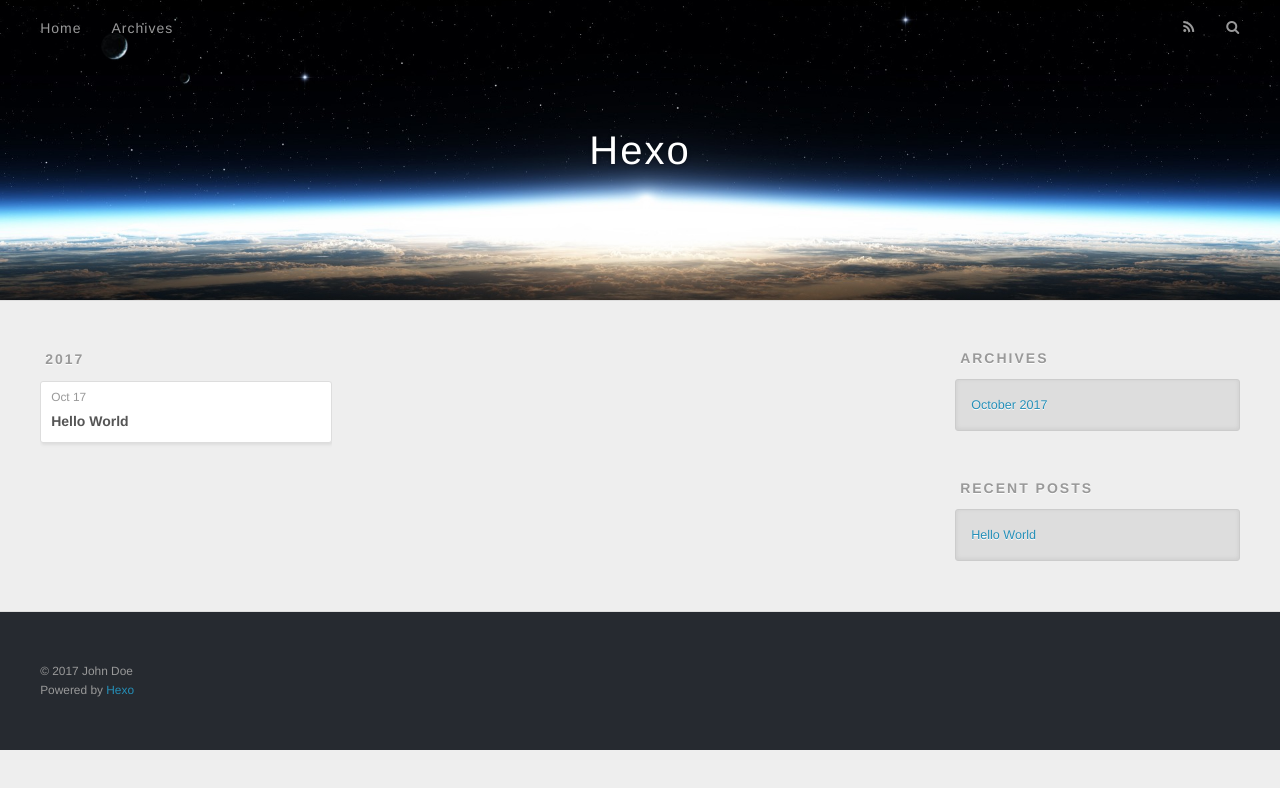
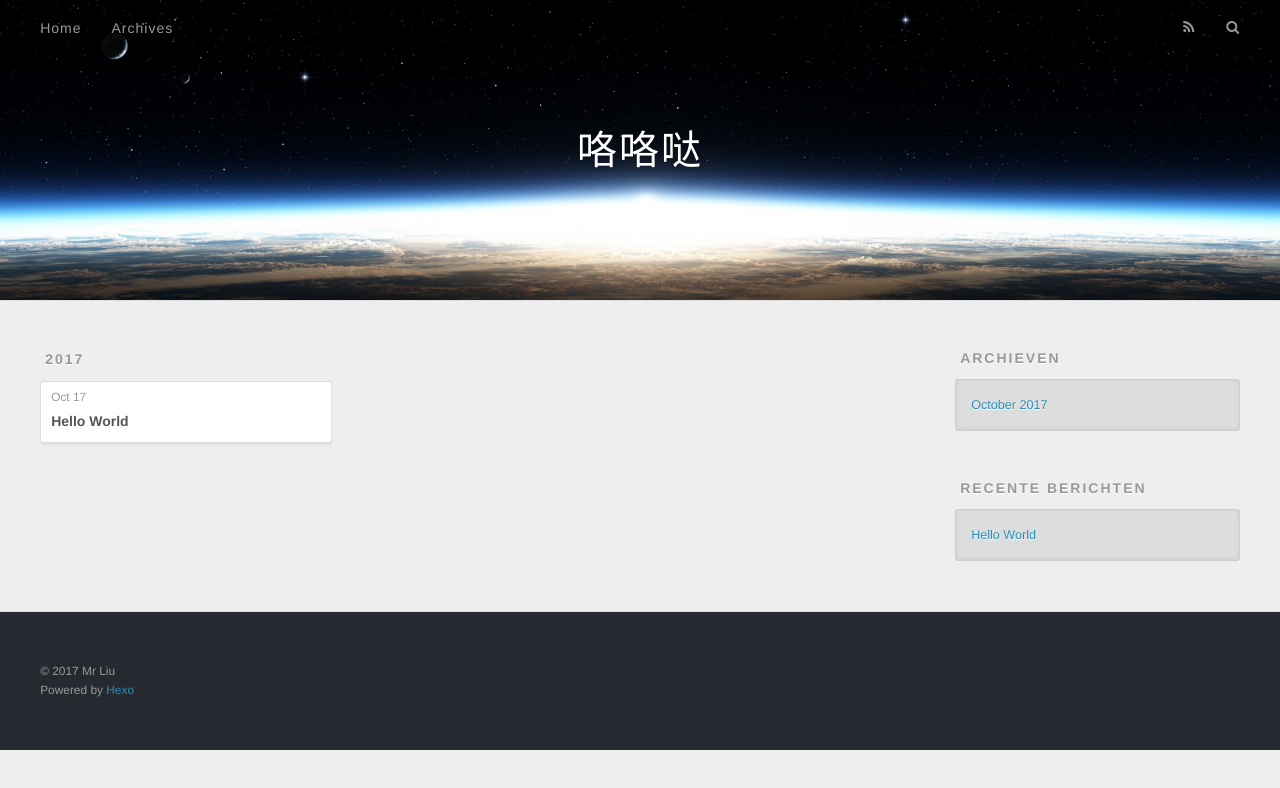
Before and after one commit to ForIos/ForIos.github.io, a plain HTML site: page archives/2017/10/index.html in a window 1280 px wide. Drawn offline with nearby package versions, Linux system fonts and the light colour scheme.

Commit message:
Site updated: 2017-10-17 15:00:10

```diff
--- a/archives/2017/10/index.html
+++ b/archives/2017/10/index.html
@@ -3,16 +3,17 @@
 <head>
   <meta charset="utf-8">
 
-  <title>Archives: 2017/10 | Hexo</title>
+  <title>Archieven: 2017/10 | 咯咯哒</title>
   <meta name="viewport" content="width=device-width, initial-scale=1, maximum-scale=1">
   <meta property="og:type" content="website">
-<meta property="og:title" content="Hexo">
+<meta property="og:title" content="咯咯哒">
 <meta property="og:url" content="http://yoursite.com/archives/2017/10/index.html">
-<meta property="og:site_name" content="Hexo">
+<meta property="og:site_name" content="咯咯哒">
+<meta property="og:locale" content="zh-Hans">
 <meta name="twitter:card" content="summary">
-<meta name="twitter:title" content="Hexo">
+<meta name="twitter:title" content="咯咯哒">
 
-    <link rel="alternate" href="/atom.xml" title="Hexo" type="application/atom+xml">
+    <link rel="alternate" href="/atom.xml" title="咯咯哒" type="application/atom+xml">
 
 
     <link rel="icon" href="/favicon.png">
@@ -33,7 +34,7 @@
   <div id="header-outer" class="outer">
     <div id="header-title" class="inner">
       <h1 id="logo-wrap">
-        <a href="/" id="logo">Hexo</a>
+        <a href="/" id="logo">咯咯哒</a>
       </h1>
 
     </div>
@@ -50,7 +51,7 @@
 
           <a id="nav-rss-link" class="nav-icon" href="/atom.xml" title="RSS Feed"></a>
 
-        <a id="nav-search-btn" class="nav-icon" title="Search"></a>
+        <a id="nav-search-btn" class="nav-icon" title="Zoeken"></a>
       </nav>
       <div id="search-form-wrap">
         <form action="//google.com/search" method="get" accept-charset="UTF-8" class="search-form"><input type="search" name="q" class="search-form-input" placeholder="Search"><button type="submit" class="search-form-submit">&#xF002;</button><input type="hidden" name="sitesearch" value="http://yoursite.com"></form>
@@ -107,7 +108,7 @@
 
 
   <div class="widget-wrap">
-    <h3 class="widget-title">Archives</h3>
+    <h3 class="widget-title">Archieven</h3>
     <div class="widget">
       <ul class="archive-list"><li class="archive-list-item"><a class="archive-list-link" href="/archives/2017/10/">October 2017</a></li></ul>
     </div>
@@ -117,7 +118,7 @@
 
 
   <div class="widget-wrap">
-    <h3 class="widget-title">Recent Posts</h3>
+    <h3 class="widget-title">Recente berichten</h3>
     <div class="widget">
       <ul>
 
@@ -137,7 +138,7 @@
 
   <div class="outer">
     <div id="footer-info" class="inner">
-      &copy; 2017 John Doe<br>
+      &copy; 2017 Mr Liu<br>
       Powered by <a href="http://hexo.io/" target="_blank">Hexo</a>
     </div>
   </div>
```
Also changed, not shown: 2017/10/17/hello-world/index.html (+10 -9 lines), archives/2017/index.html (+11 -10 lines), archives/index.html (+11 -10 lines), index.html (+12 -11 lines).
